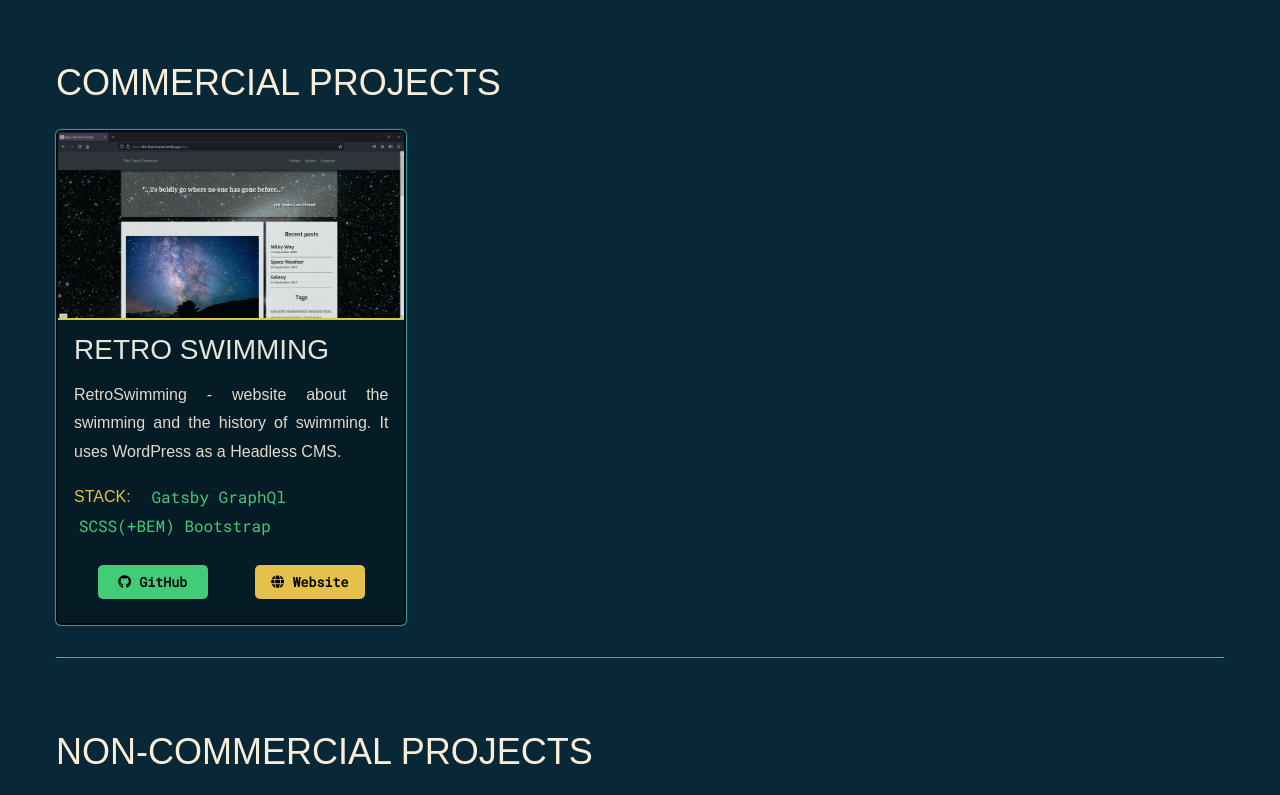
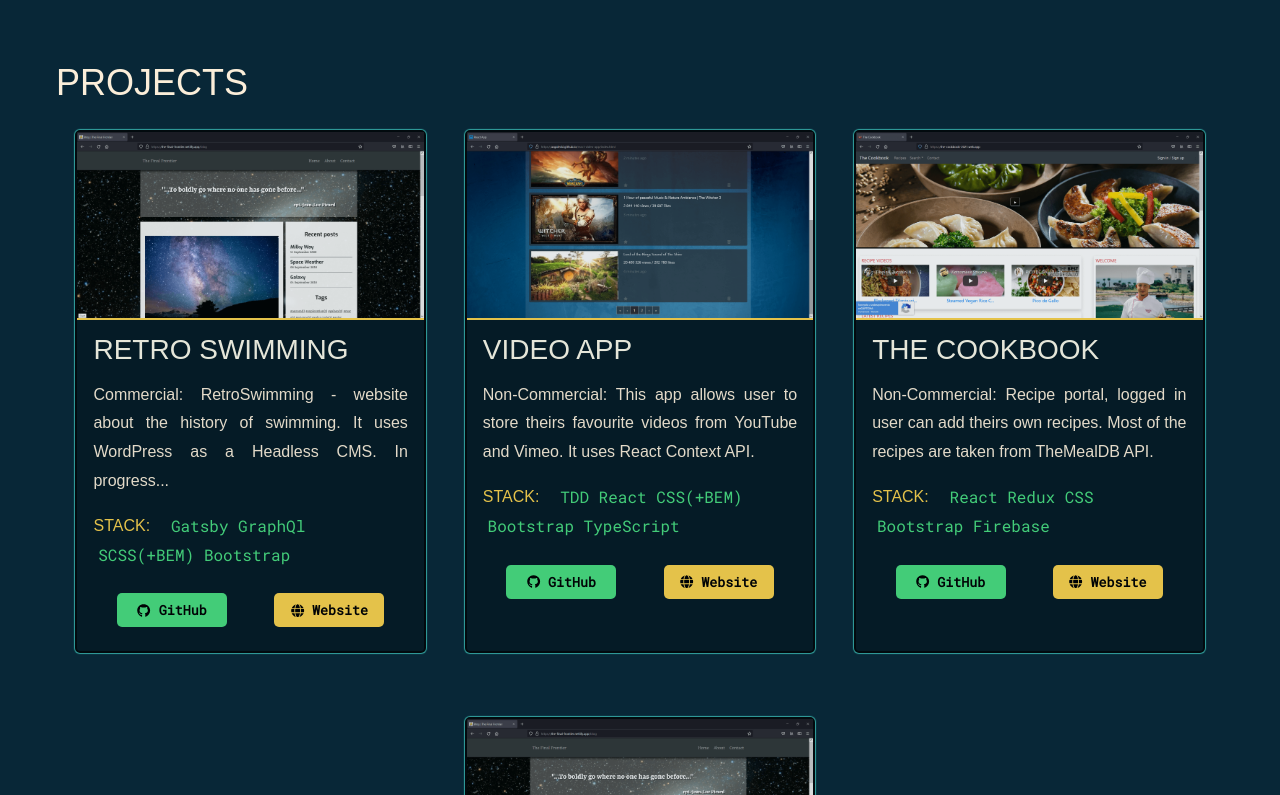
Before and after one commit to asgalecki/portfolio, a Gatsby site: page / in a window 1280 px wide. Shown: the part 440-1235 px from the top of the page. Built offline with nearby package versions, Linux system fonts and the light colour scheme; Gatsby itself is replaced by a stand-in of ours; a web font is replaced by a local one.

Commit message:
Reorganize Projects component

```diff
--- a/src/components/Projects/Projects.jsx
+++ b/src/components/Projects/Projects.jsx
@@ -1,17 +1,16 @@
 import React from 'react';
 import ProjectDetails from './ProjectDetails';
-import sectionTitle from '../../utils/sectionTitle';
 
-const Projects = ({ type, projects }) => {
+const Projects = ({ projects }) => {
   let i = 0;
 
   return (
     <section className="projects">
-      <h1 className="projects__heading">{sectionTitle[type]}</h1>
+      <h1 className="projects__heading">projects</h1>
       <div className="projects__body">
         {projects.map((project) => {
           i++;
-          return <ProjectDetails data={project} key={`project-${type}-${i}`} />;
+          return <ProjectDetails data={project} key={`project-${i}`} />;
         })}
       </div>
     </section>
--- a/src/data/final-frontier.md
+++ b/src/data/final-frontier.md
@@ -4,7 +4,7 @@ slug: the-final-frontier
 date: 2021-01-01T00:00:00+00:00
 thumb: ../images/thumbs/the-final-frontier-1.png
 thumbAlt: 'example'
-paragraph: 'Star Trek inspired blog about the astronomy and science. Blog contains its own Newsletter.'
+paragraph: 'Non-Commercial: Star Trek inspired blog about the astronomy and science. Blog contains its own Newsletter.'
 stack:
   - Gatsby
   - GraphQl
--- a/src/data/retro-swimming.md
+++ b/src/data/retro-swimming.md
@@ -4,7 +4,7 @@ slug: retro-swimming
 date: 2021-02-12T00:00:00+00:00
 thumb: ../images/thumbs/the-final-frontier-1.png
 thumbAlt: 'example'
-paragraph: 'RetroSwimming - website about the swimming and the history of swimming. It uses WordPress as a Headless CMS.'
+paragraph: 'Commercial: RetroSwimming - website about the history of swimming. It uses WordPress as a Headless CMS. In progress...'
 stack:
   - Gatsby
   - GraphQl
--- a/src/data/the-cookbook.md
+++ b/src/data/the-cookbook.md
@@ -4,7 +4,7 @@ slug: the-cookbook
 date: 2021-01-03T00:00:00+00:00
 thumb: ../images/thumbs/the-cookbook-1.png
 thumbAlt: 'example'
-paragraph: 'Recipe portal, logged in user can add theirs own recipes. Most of the recipes are taken from TheMealDB API.'
+paragraph: 'Non-Commercial: Recipe portal, logged in user can add theirs own recipes. Most of the recipes are taken from TheMealDB API.'
 stack:
   - React
   - Redux
--- a/src/data/video-app.md
+++ b/src/data/video-app.md
@@ -4,7 +4,7 @@ slug: video-app
 date: 2021-01-12T00:00:00+00:00
 thumb: ../images/thumbs/video-app-1.png
 thumbAlt: 'example'
-paragraph: 'This app allows user to store theirs favourite videos from YouTube and Vimeo. It uses React Context API.'
+paragraph: 'Non-Commercial: This app allows user to store theirs favourite videos from YouTube and Vimeo. It uses React Context API.'
 stack:
   - TDD
   - React
--- a/src/helpers/filterProjects.js
+++ /dev/null
@@ -1,19 +0,0 @@
-const filterProjects = (type, data) => {
-  if (!data.length) {
-    return null;
-  }
-
-  const isAnyProjectByType = data.find(
-    (project) => project.frontmatter.type === type
-  );
-  if (!isAnyProjectByType) {
-    return null;
-  }
-
-  const projectsByType = data.filter(
-    (project) => project.frontmatter.type === type
-  );
-  return projectsByType;
-};
-
-export default filterProjects;
--- a/src/pages/index.js
+++ b/src/pages/index.js
@@ -3,29 +3,17 @@ import { graphql } from 'gatsby';
 import Header from '../components/Header/Header';
 import Navbar from '../components/Navbar/Navbar';
 import Projects from '../components/Projects/Projects';
-import filterProjects from '../helpers/filterProjects';
 import Footer from '../components/Footer/Footer';
 
 const Home = ({ data }) => {
-  const allProjects = data.allMarkdownRemark.nodes;
-
-  const nonCommercialType = 'noncommercial';
-  const nonCommercialProjects = filterProjects(nonCommercialType, allProjects);
-
-  const commercialType = 'commercial';
-  const commercialProjects = filterProjects(commercialType, allProjects);
+  const projects = data.allMarkdownRemark.nodes;
 
   return (
     <div>
       <Navbar />
       <Header />
       <main className="main">
-        <Projects
-          type={commercialType}
-          projects={commercialProjects}
-          id="projects"
-        />
-        <Projects type={nonCommercialType} projects={nonCommercialProjects} />
+        <Projects projects={projects} id="projects" />
       </main>
       <Footer />
     </div>
@@ -40,14 +28,14 @@ export const query = graphql`
       nodes {
         id
         frontmatter {
+          date
+          title
           type
-          title
-          date
+          paragraph
+          repo
           slug
-          paragraph
+          stack
           thumbAlt
-          stack
-          repo
           website
           thumb {
             childImageSharp {
--- a/src/styles/components/Projects/project-details.scss
+++ b/src/styles/components/Projects/project-details.scss
@@ -2,7 +2,7 @@
   width: 100%;
   min-height: 300px;
 
-  margin: 2rem 0;
+  margin: 2rem auto;
 
   border: 2px solid $black-dark;
   border-radius: 5px;
@@ -101,7 +101,7 @@
   }
 }
 
-@include media-large {
+@include media-extra-large {
   .project-details {
     flex-basis: 30%;
   }
--- a/src/utils/sectionTitle.js
+++ /dev/null
@@ -1,6 +0,0 @@
-const sectionTitle = {
-  commercial: 'commercial projects',
-  noncommercial: 'non-commercial projects',
-};
-
-export default sectionTitle;
```
